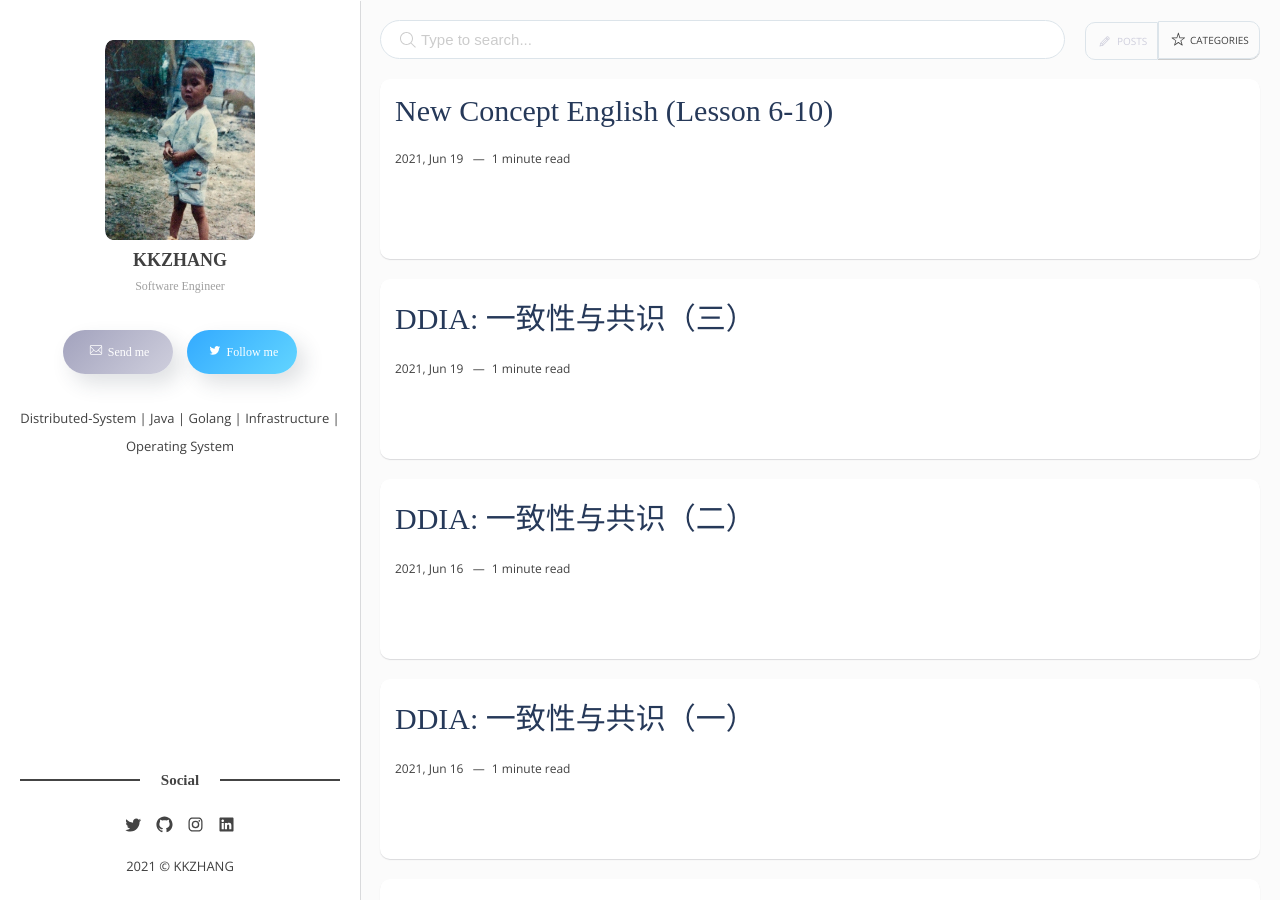
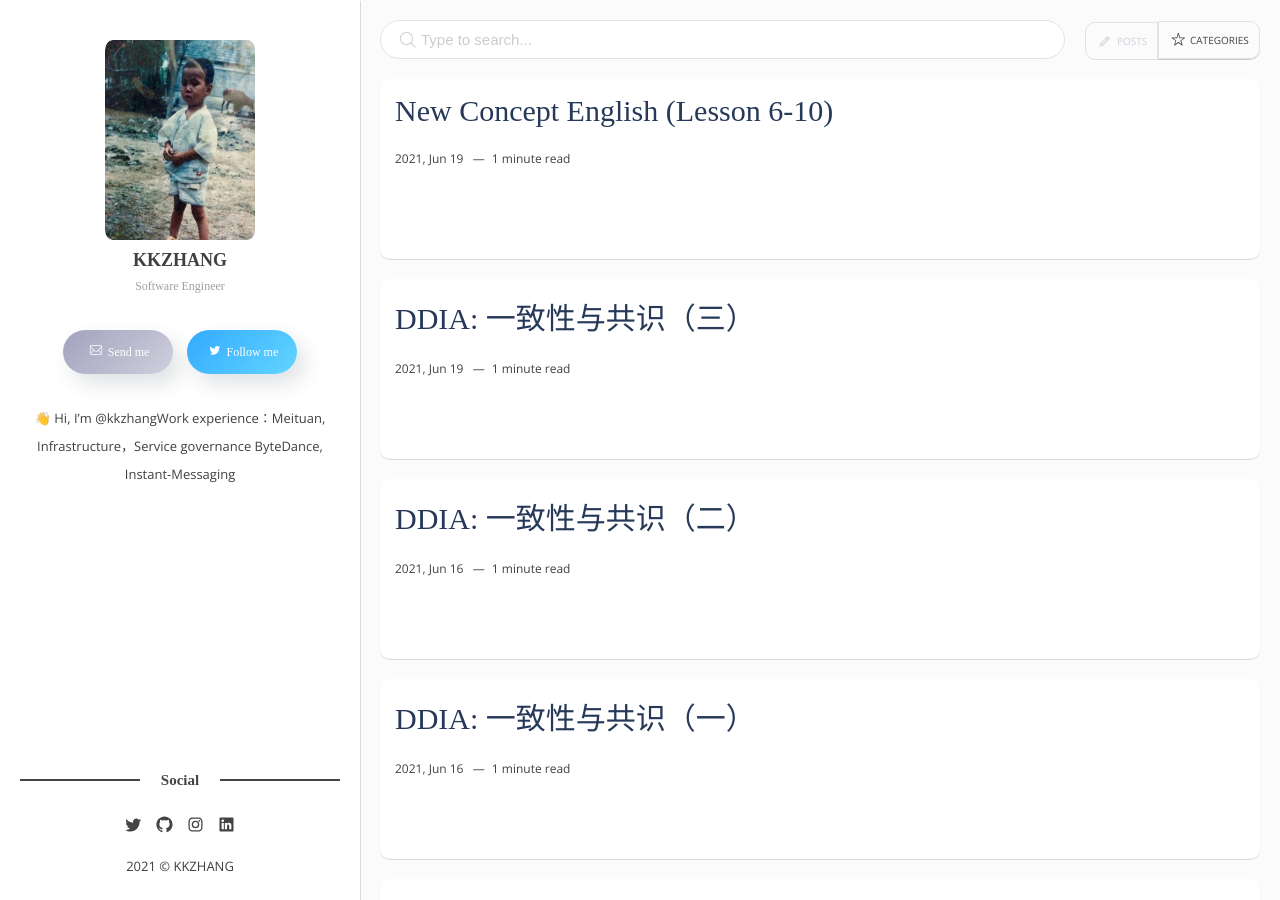
Before and after one commit to kkzhang-tt/kkzhang-tt.github.io, a Jekyll site: the page built from index.html, in a window 1280 px wide and 900 px high. Built offline with Jekyll 4.4.1, drawn with Linux system fonts in a browser that asks for light colours; some web fonts are replaced; the list of posts is cut into pages by our own code.

Commit message:
add logo & change introduction

```diff
--- a/_config.yml
+++ b/_config.yml
@@ -9,7 +9,7 @@ author-image:   1.jpg
 author-job:     Software Engineer
 author-email:   kkzhang1029@gmail.com # Add your email for contant form.
 author-twitter: KZ25674171 # Add your twitter account
-about-author:   Distributed-System | Java | Golang | Infrastructure | Operating System
+about-author:   👋 Hi, I’m @kkzhang<br/>Work experience：Meituan, Infrastructure，Service governance ByteDance, Instant-Messaging
 
 # Social settings
 social-twitter:   KZ25674171
--- a/_includes/head.html
+++ b/_includes/head.html
@@ -4,6 +4,7 @@
   <meta name='viewport' content='width=device-width, initial-scale=1'>
 
   <title>{% if page.title %}{{ page.title }}{% else %}{{ site.title }}{% endif %}</title>
+  <link rel="icon" href="https://raw.githubusercontent.com/kkzhang-tt/kkzhang-tt.github.io/main/_images/logo.ico" type="image/x-icon">
   <meta name='description' content="{% if page.excerpt %}{{ page.excerpt | strip_html | strip_newlines | truncate: 160 }}{% else %}{{ site.description }}{% endif %}">
   <link rel='canonical' href="{{ page.url | replace:'index.html','' | prepend: site.baseurl | prepend: site.url }}">
   <link rel='alternate' type='application/rss+xml' title='{{ site.title }}' href="{{ '/feed.xml' | prepend: site.baseurl | prepend: site.url }}">
```
Also changed, not shown: 2 other files.
